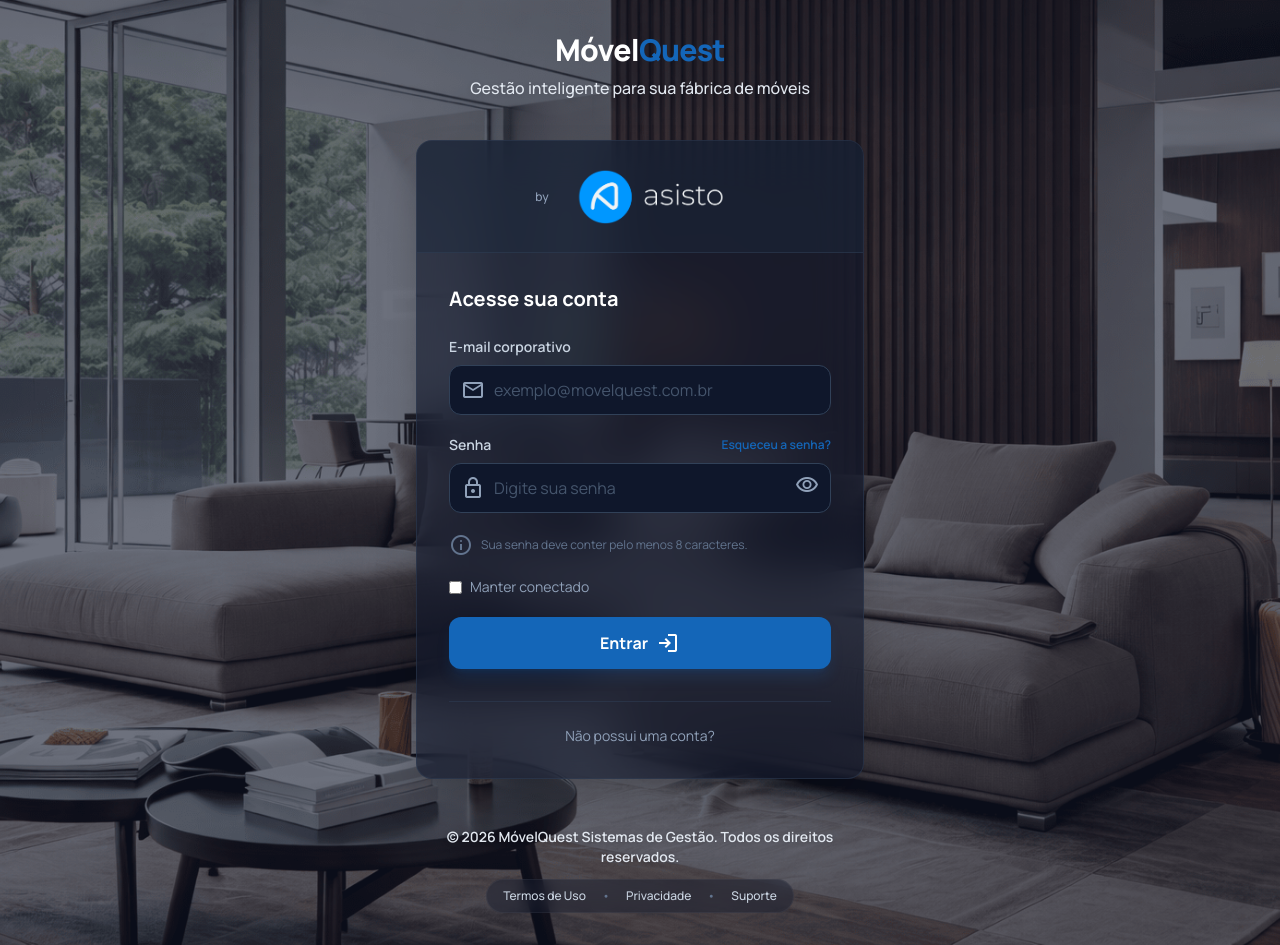
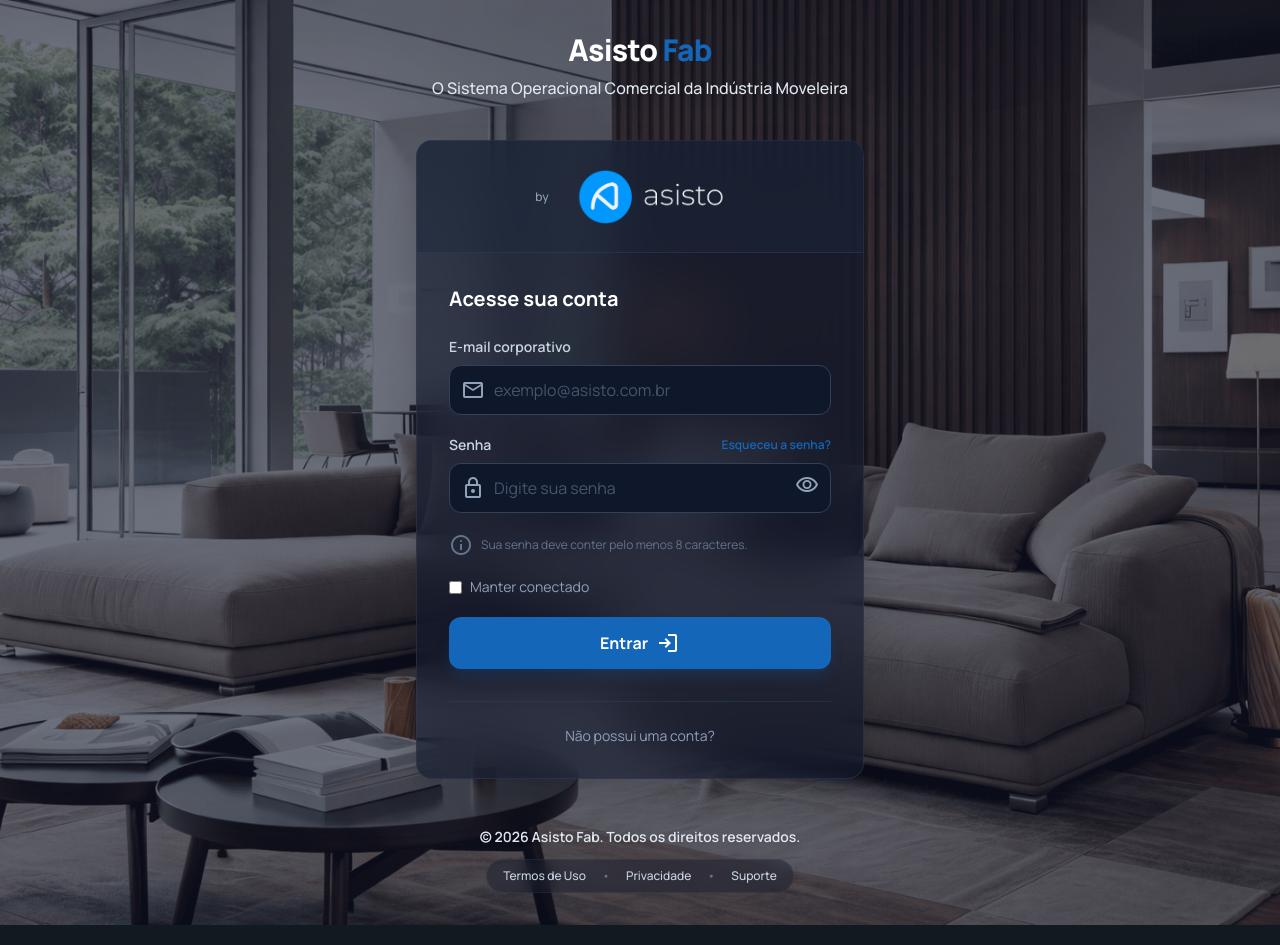
Before and after one commit to ronysimao/movelquest, a Next.js app: page / in a window 1280 px wide. Built offline with nearby package versions, Linux system fonts and the light colour scheme.

Commit message:
chore: rebrand application from MóvelQuest to Asisto Fab

```diff
--- a/screens/login.html
+++ b/screens/login.html
@@ -5,7 +5,7 @@
 <head>
     <meta charset="utf-8" />
     <meta content="width=device-width, initial-scale=1.0" name="viewport" />
-    <title>MóvelQuest - Login</title>
+    <title>Asisto Fab - Login</title>
     <script src="https://cdn.tailwindcss.com?plugins=forms,container-queries"></script>
     <link href="https://fonts.googleapis.com/css2?family=Manrope:wght@300;400;500;600;700;800&amp;display=swap"
         rel="stylesheet" />
@@ -61,7 +61,7 @@
                     </svg>
                 </div>
             </div>
-            <h1 class="text-3xl font-extrabold tracking-tight text-slate-900 dark:text-white">MóvelQuest</h1>
+            <h1 class="text-3xl font-extrabold tracking-tight text-slate-900 dark:text-white">Asisto Fab</h1>
             <p class="text-slate-600 dark:text-slate-400 mt-2 text-center">Gestão inteligente para sua fábrica de móveis
             </p>
         </div>
@@ -143,7 +143,7 @@
         <!-- Footer Info -->
         <footer class="mt-12 text-center space-y-2">
             <p class="text-xs text-slate-500 dark:text-slate-500">
-                © 2024 MóvelQuest Sistemas de Gestão. Todos os direitos reservados.
+                © 2026 Asisto Fab. Todos os direitos reservados.
             </p>
             <div class="flex justify-center gap-4 text-xs text-slate-400 dark:text-slate-600">
                 <a class="hover:text-primary transition-colors" href="#">Termos de Uso</a>
--- a/src/app/api/orcamentos/route.ts
+++ b/src/app/api/orcamentos/route.ts
@@ -113,7 +113,7 @@
         const now = new Date();
         const year = now.getFullYear();
         const random = Math.floor(Math.random() * 9000) + 1000;
-        const numero = `MQ-${year}-${random}`;
+        const numero = `AS-${year}-${random}`;
 
         // Create orcamento
         const { data: orcamento, error: orcError } = await supabase
--- a/src/app/orders/page.tsx
+++ b/src/app/orders/page.tsx
@@ -6,8 +6,8 @@
 import OrdersClient from "./OrdersClient";
 
 export const metadata = {
-    title: "Meus Pedidos - MóvelQuest",
-    description: "Lista de pedidos gerados pela plataforma.",
+    title: "Meus Pedidos - Asisto Fab",
+    description: "Gerencie seus pedidos.",
 };
 
 export default async function OrdersPage() {
--- a/src/app/page.tsx
+++ b/src/app/page.tsx
@@ -62,10 +62,10 @@
             </span>
           </div> */}
           <h1 className="text-3xl font-extrabold tracking-tight text-white">
-            Móvel<span className="text-primary">Quest</span>
+            Asisto <span className="text-primary">Fab</span>
           </h1>
           <p className="text-slate-200 font-medium mt-2 text-center drop-shadow-sm">
-            Gestão inteligente para sua fábrica de móveis
+            O Sistema Operacional Comercial da Indústria Moveleira
           </p>
         </div>
 
@@ -111,7 +111,7 @@
                     type="email"
                     value={email}
                     onChange={(e) => setEmail(e.target.value)}
-                    placeholder="exemplo@movelquest.com.br"
+                    placeholder="exemplo@asisto.com.br"
                     required
                     className="w-full pl-11 pr-4 py-3 rounded-lg border border-slate-700 bg-slate-900 focus:ring-2 focus:ring-primary focus:border-transparent outline-none transition-all text-white placeholder:text-slate-600"
                   />
@@ -211,7 +211,7 @@
 
         <footer className="mt-12 text-center space-y-3">
           <p className="text-sm text-slate-200 font-semibold drop-shadow-sm">
-            © 2026 MóvelQuest Sistemas de Gestão. Todos os direitos reservados.
+            © 2026 Asisto Fab. Todos os direitos reservados.
           </p>
           <div className="flex justify-center gap-4 text-xs text-slate-300 font-medium bg-slate-900/40 backdrop-blur-sm py-2 px-4 rounded-full w-fit mx-auto border border-white/5">
             <a className="hover:text-primary transition-colors cursor-pointer" href="#">
--- a/src/app/quote/[id]/page.tsx
+++ b/src/app/quote/[id]/page.tsx
@@ -5,8 +5,8 @@
 type Props = { params: Promise<{ id: string }> };
 
 export const metadata = {
-    title: "Seu Pedido - MóvelQuest",
-    description: "Visualização do seu pedido de móveis na MóvelQuest."
+    title: "Seu Pedido - Asisto Fab",
+    description: "Visualização do seu pedido de móveis no Asisto Fab."
 };
 
 export default async function QuotePage(props: Props) {
@@ -59,7 +59,7 @@
                                 <span className="material-symbols-outlined text-white text-2xl block">chair</span>
                             </div>
                             <span className="text-2xl font-extrabold tracking-tight uppercase">
-                                Móvel<span className="text-primary">Quest</span>
+                                Asisto <span className="text-primary">Fab</span>
                             </span>
                         </div>
                         <h1 className="text-slate-400 text-sm font-medium uppercase tracking-widest">Resumo do Pedido</h1>
@@ -67,7 +67,7 @@
                             {orcamento.numero}
                         </p>
                         <p className="text-slate-400 mt-2 text-sm max-w-md line-clamp-2">
-                            Preparado por <strong className="text-white">{(orcamento.vendedor as any)?.nome || "MóvelQuest"}</strong>
+                            Preparado por <strong className="text-white">{(orcamento.vendedor as any)?.nome || "Asisto Fab"}</strong>
                         </p>
                     </div>
 
@@ -203,7 +203,7 @@
                 {/* Branding Footer */}
                 <div className="mt-12 text-center pb-8">
                     <p className="text-[10px] text-slate-500 font-bold uppercase tracking-widest">
-                        Gerado por MóvelQuest
+                        Gerado por Asisto Fab
                     </p>
                 </div>
             </main>
--- a/src/app/search/page.tsx
+++ b/src/app/search/page.tsx
@@ -1053,9 +1053,9 @@
                                 chair
                             </span>
                         </div>
-                        <span className="text-xl font-extrabold tracking-tight text-white uppercase">
-                            Móvel<span className="text-primary">Quest</span>
-                        </span>
+                            <span className="text-2xl font-extrabold tracking-tight uppercase">
+                                Asisto <span className="text-primary">Fab</span>
+                            </span>
                     </div>
                     <div className="flex items-center gap-6">
                         <nav className="hidden md:flex items-center gap-6 text-sm font-medium">
```
Also changed, not shown: 2 other files (tests, documents, lock files or other folders).
